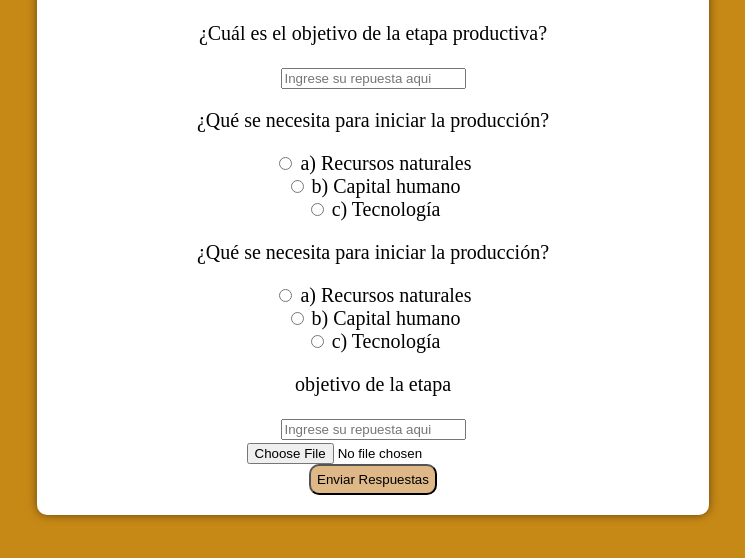
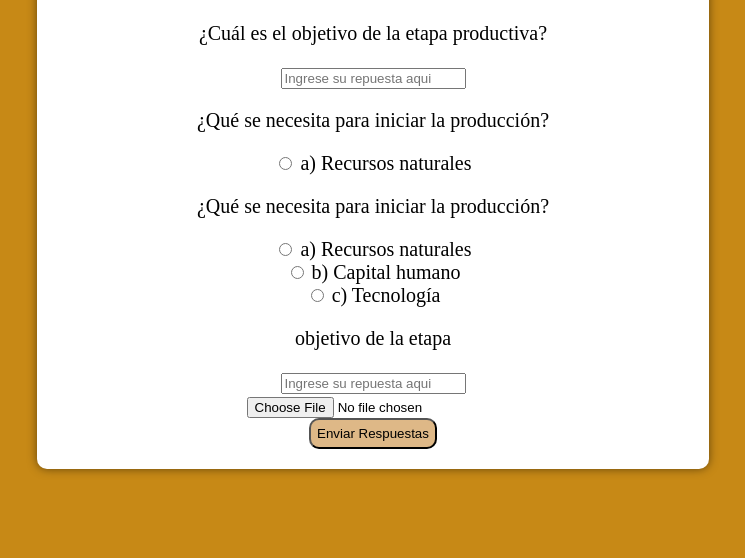
Before and after one commit to JesusRamirez24/preguntas, a plain HTML site: page index.html in a window 1280 px wide. Shown: the part 196-754 px from the top of the page, without its empty margins (267-1012 px from the left). Drawn offline with Linux system fonts and the light colour scheme.

Commit message:
Update index.html
se quitaron dos opciones

```diff
--- a/index.html
+++ b/index.html
@@ -19,8 +19,7 @@
     <div id="pregunta2" class="pregunta">
         <p>¿Qué se necesita para iniciar la producción?</p>
         <input type="radio" id="btnradio" name="respuesta2" value="a"> a) Recursos naturales<br>
-        <input type="radio" id="btnradio" name="respuesta2" value="b"> b) Capital humano<br>
-        <input type="radio" id="btnradio" name="respuesta2" value="c"> c) Tecnología<br>
+
     </div>
     <div id="pregunta2" class="pregunta">
         <p>¿Qué se necesita para iniciar la producción?</p>
```
